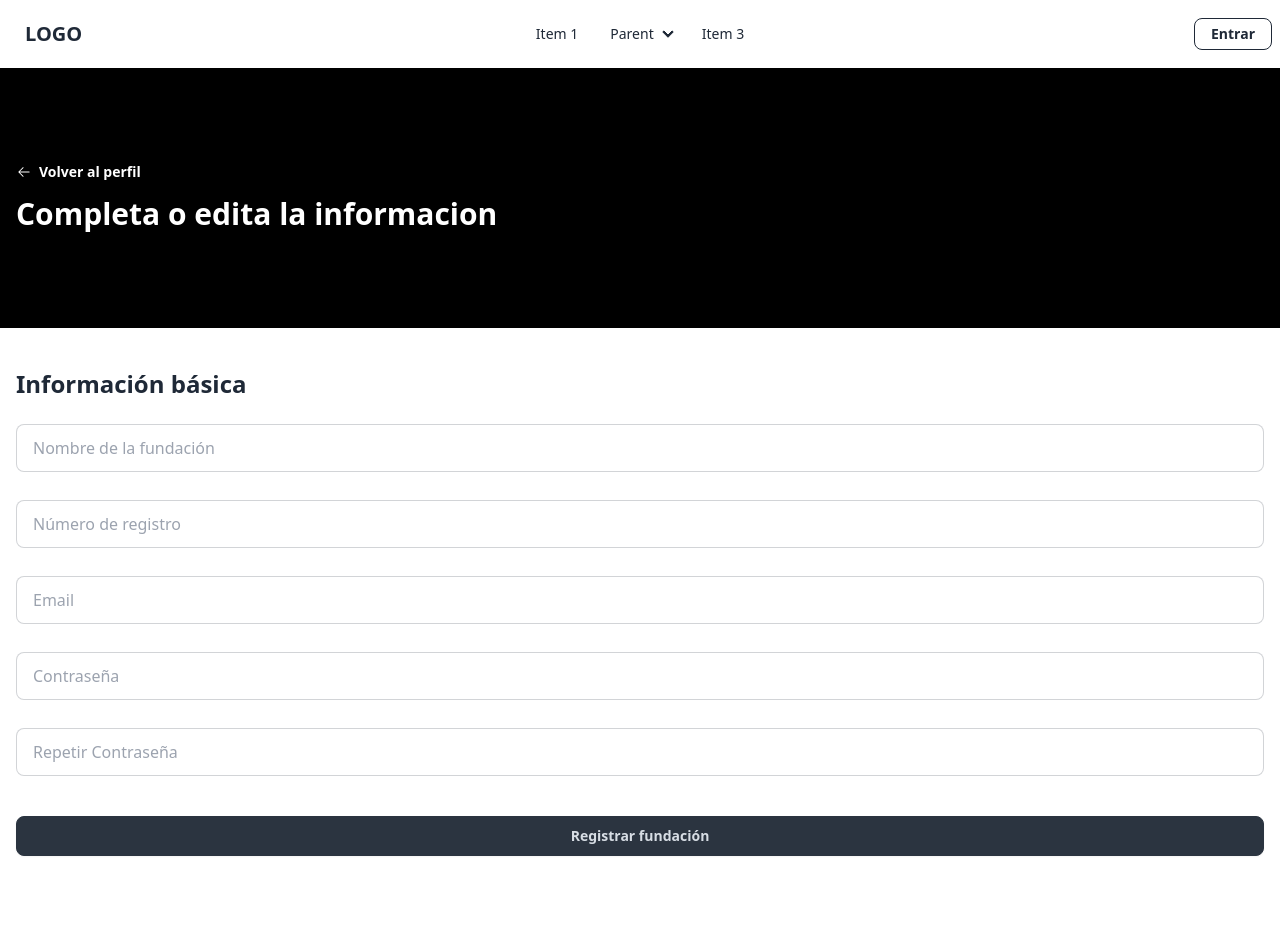
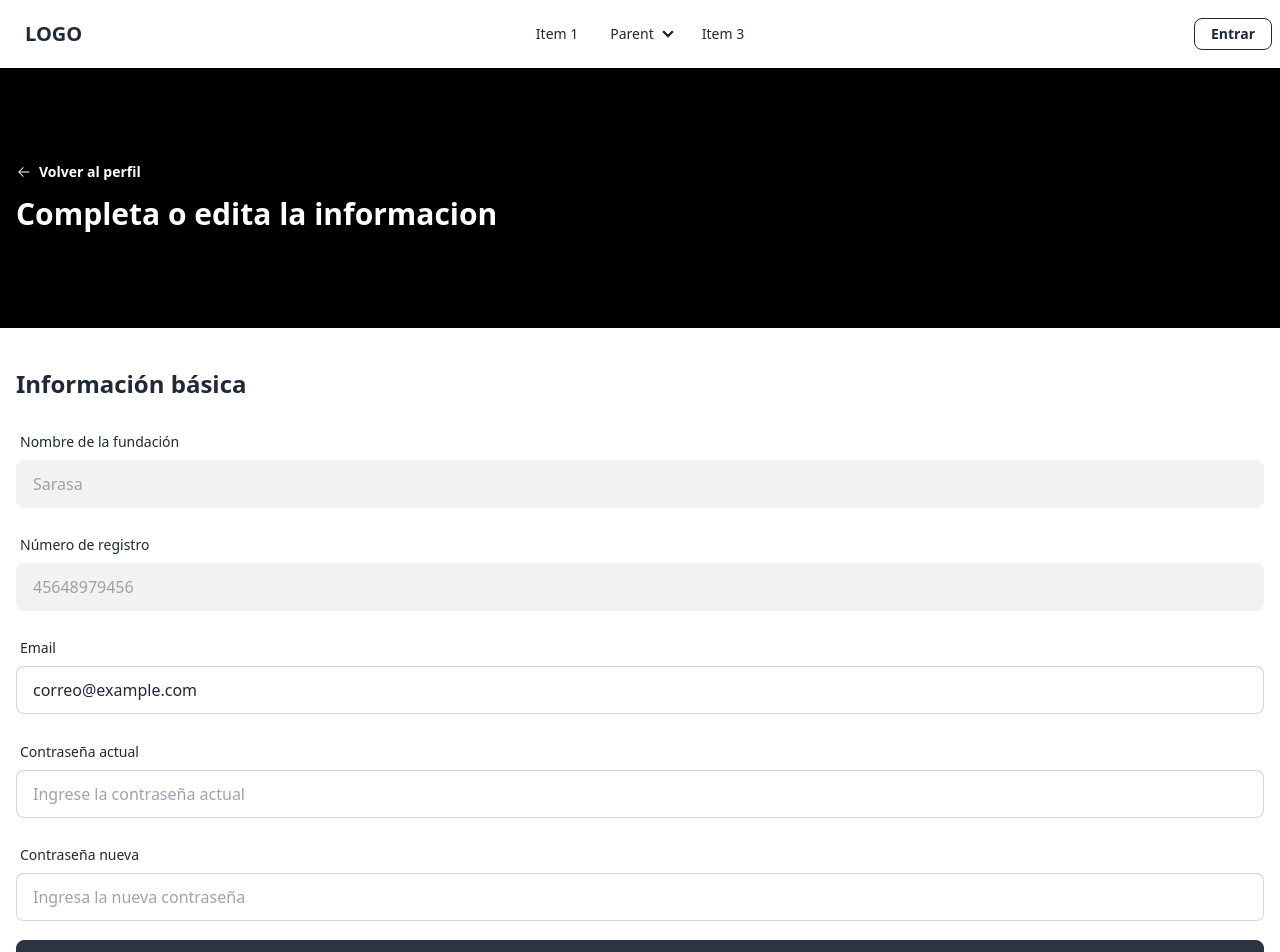
Before and after one commit to mauro-l/manos-unidas, a React (Vite) app in the folder client/: page /edit/info in a window 1280 px wide. Shown: the top 952 px of the page. Before the commit the page ends 872 px from the top, so only its background shows below. Built offline with nearby package versions, Linux system fonts and the light colour scheme.

Commit message:
feat: forms are created for the EditFoundInfo

```diff
--- /dev/null
+++ b/client/src/components/features/profile/EditFoundInfo.jsx
@@ -0,0 +1,59 @@
+import { Form, Formik } from "formik";
+import InputForm from "../../forms/InputForm.jsx";
+import { foundEditInfoSchema } from "../../../schemas/profile/foundationProfile.js";
+
+const initialValues = {
+  name: "",
+};
+
+const submit = (ex) => {
+  console.log(ex);
+};
+
+function EditFoundInfo() {
+  return (
+    <div>
+      <Formik
+        initialValues={initialValues}
+        validationSchema={foundEditInfoSchema}
+        onSubmit={submit}
+      >
+        <Form className="flex flex-col">
+          <InputForm
+            name="name"
+            label="Nombre de la fundación"
+            value="Sarasa"
+            disabled
+          />
+          <InputForm
+            name="number"
+            label="Número de registro"
+            value="45648979456"
+            disabled
+          />
+          <InputForm
+            name="email"
+            type="email"
+            label="Email"
+            value="correo@example.com"
+          />
+          <InputForm
+            name="password"
+            label="Contraseña actual"
+            placeholder="Ingrese la contraseña actual"
+          />
+          <InputForm
+            name="newPassword"
+            label="Contraseña nueva"
+            placeholder="Ingresa la nueva contraseña"
+          />
+          <button type="submit" className="py-2 btn btn-neutral">
+            ok
+          </button>
+        </Form>
+      </Formik>
+    </div>
+  );
+}
+
+export default EditFoundInfo;
--- a/client/src/components/forms/EditFoundInfo.jsx
+++ /dev/null
@@ -1,5 +0,0 @@
-function EditFoundInfo() {
-  return <div>EditFoundInfo</div>;
-}
-
-export default EditFoundInfo;
--- /dev/null
+++ b/client/src/components/forms/InputForm.jsx
@@ -0,0 +1,31 @@
+import { useField } from "formik";
+
+function InputForm({ label, name, type = "text", ...props }) {
+  const [field, meta] = useField(name);
+  return (
+    <>
+      <label className="w-full form-control">
+        <div className="label">
+          <span className="label-text">{label}</span>
+        </div>
+        <input
+          {...field}
+          type={type}
+          className={`w-full input input-bordered ${
+            meta.error ? "input-error" : " "
+          }`}
+          {...props}
+        />
+      </label>
+      <small className="text-red-500">
+        {" "}
+        <span className={`${meta.error ? "opacitiy-100" : "opacity-0"}`}>
+          ❌
+        </span>{" "}
+        {meta.error}
+      </small>
+    </>
+  );
+}
+
+export default InputForm;
--- a/client/src/pages/profile/EditFoundationInfo.jsx
+++ b/client/src/pages/profile/EditFoundationInfo.jsx
@@ -1,6 +1,6 @@
-import FoundationRegisterForm from "../../components/auth/FoundationRegisterForm.jsx";
 import Banner from "../../components/common/Banner.jsx";
 import BtnBackProfile from "../../components/common/BtnBackProfile.jsx";
+import EditFoundInfo from "../../components/features/profile/EditFoundInfo.jsx";
 
 function EditFoundationInfo() {
   return (
@@ -11,7 +11,7 @@ function EditFoundationInfo() {
       </Banner>
       <div className="p-4">
         <h3 className="py-6 text-2xl font-semibold">Información básica</h3>
-        <FoundationRegisterForm />
+        <EditFoundInfo />
       </div>
     </div>
   );
--- /dev/null
+++ b/client/src/schemas/profile/foundationProfile.js
@@ -0,0 +1,31 @@
+import * as Yup from "yup";
+
+export const foundEditInfoSchema = Yup.object().shape({
+  name: Yup.string()
+    .min(3, "El nombre debe tener al menos 3 caracteres")
+    .required("El nombre es requerido"),
+  number: Yup.string()
+    .min(3, "El numero de registro contiene al menos 3 caracteres")
+    .max(10, "El numero de registro contiene un maximo de 10 caracteres")
+    .required("El numero de registro es requerido"),
+  email: Yup.string().email("Email inválido").required("Email es requerido"),
+  password: Yup.string()
+    .min(8, "La contraseña debe tener al menos 8 caracteres")
+    .matches(
+      /^(?=.*[a-z])/,
+      "La contraseña debe contener al menos una letra minúscula"
+    )
+    .matches(
+      /^(?=.*[A-Z])/,
+      "La contraseña debe contener al menos una letra mayúscula"
+    )
+    .matches(/^(?=.*[0-9])/, "La contraseña debe contener al menos un número")
+    .matches(
+      /^(?=.*[a-zA-Z])(?=.*[0-9])/,
+      "La contraseña debe contener letras y números"
+    )
+    .required("La contraseña es requerida"),
+  confirmPassword: Yup.string()
+    .oneOf([Yup.ref("password"), null], "Las contraseñas deben coincidir")
+    .required("Confirmar contraseña es requerido"),
+});
```
Also changed, not shown: client/src/components/forms/FileInput.jsx (added).
